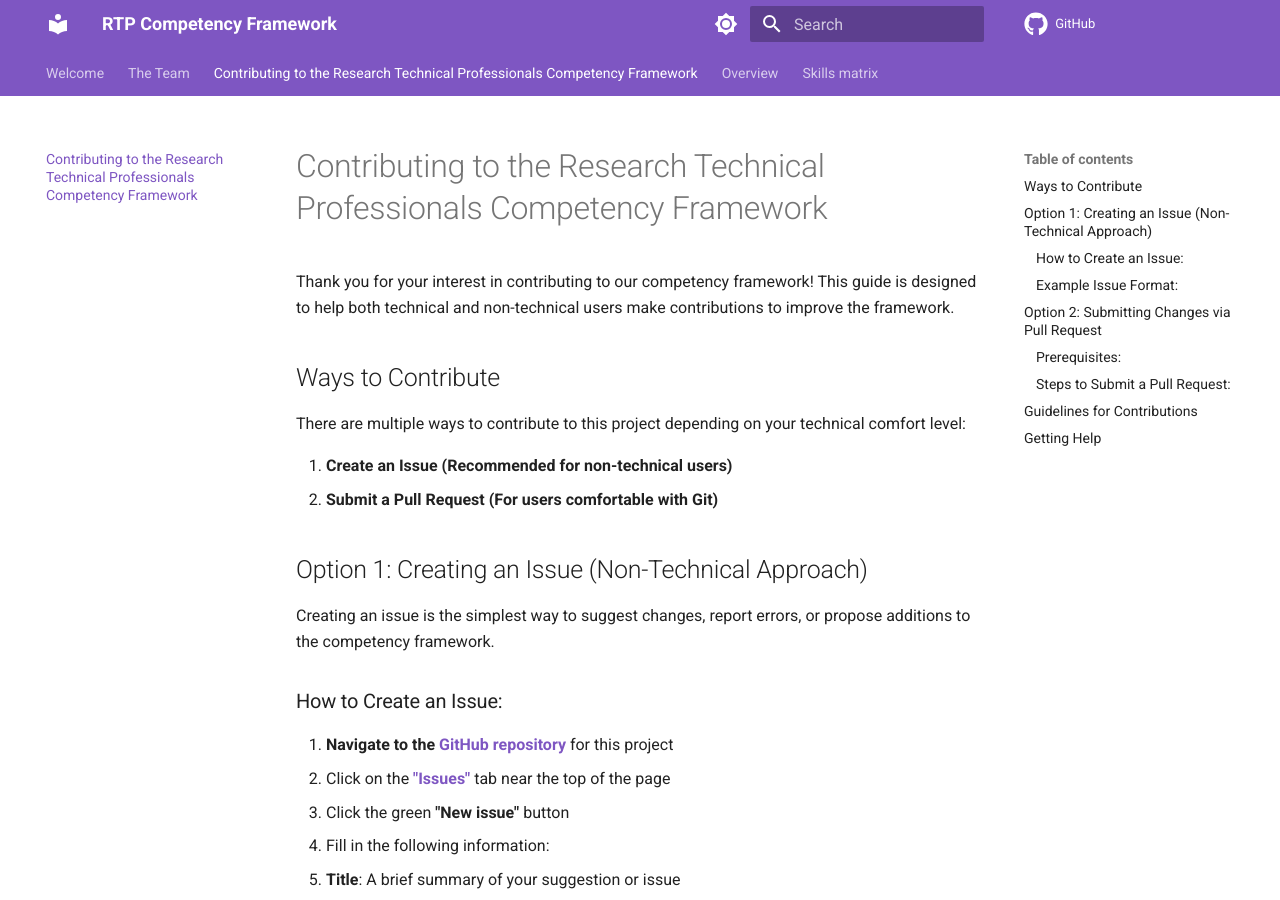
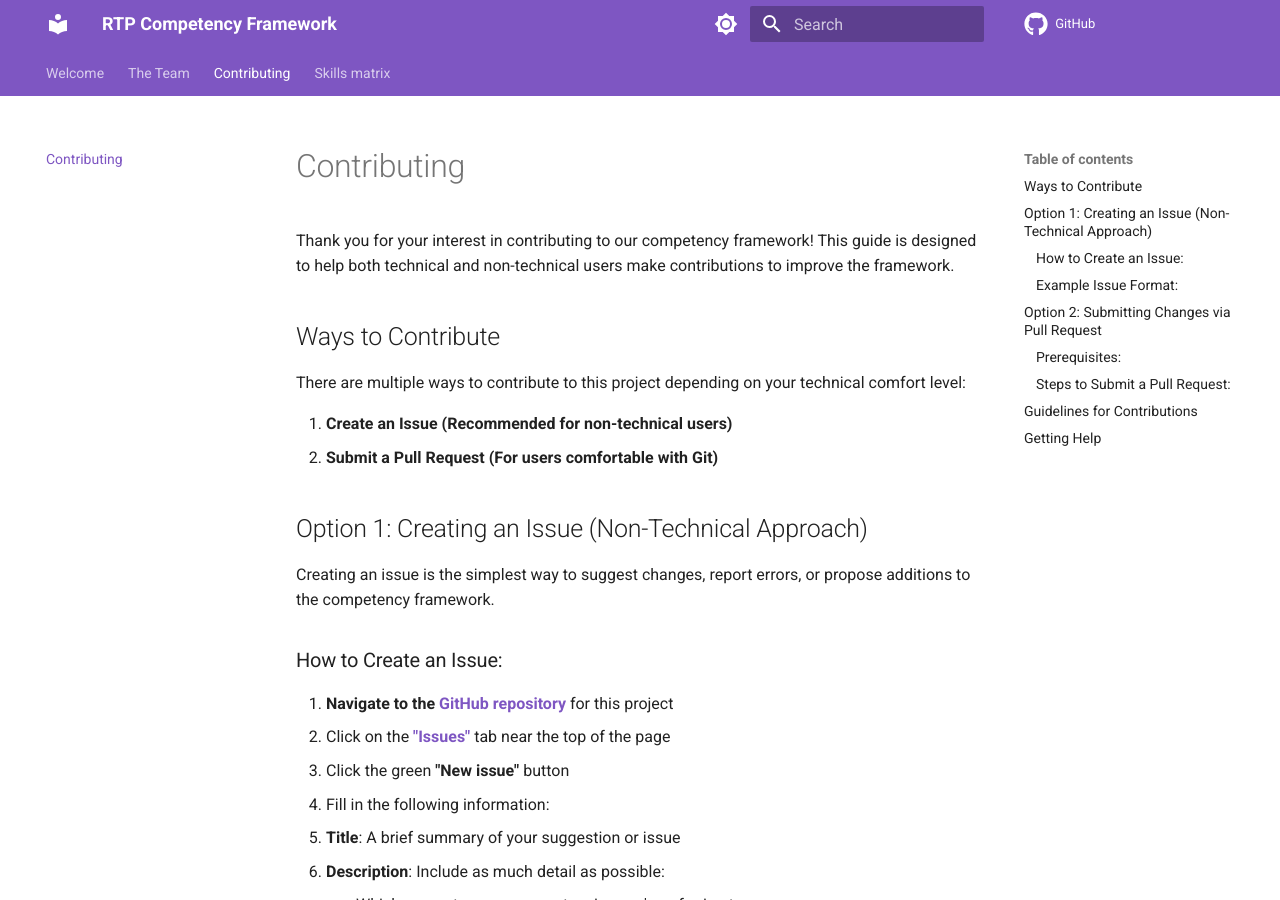
Before and after one commit to UoM-Data-Science-Platforms/sde-skills, an MkDocs documentation site: the page built from docs/contributing.md, in a window 1280 px wide and 900 px high. Built offline with MkDocs 1.6.1 and Material for MkDocs 9.7.7, drawn with Linux system fonts in a browser that asks for light colours; comment, search, counter and statistics services are not loaded.

Commit message:
Update contributing

```diff
--- a/docs/contributing.md
+++ b/docs/contributing.md
@@ -1,4 +1,4 @@
-# Contributing to the Research Technical Professionals Competency Framework
+# Contributing
 
 Thank you for your interest in contributing to our competency framework! This guide is designed to help both technical and non-technical users make contributions to improve the framework.
 
--- a/mkdocs.yml
+++ b/mkdocs.yml
@@ -39,7 +39,6 @@
     - search.suggest.indexes
   nav:
     - Home: index.md
-    - About: about.md
     - Skills Matrix:
         - Overview: skills_matrix/overview.md
         - Software Development & Testing: skills_matrix/software_development_testing.md
@@ -52,6 +51,7 @@
         - Project & Process Management: skills_matrix/project_process_management.md
         - Costing & Financial Oversight: skills_matrix/costing_financial_oversight.md
     - Contributing: contributing.md
+    - About: about.md
 markdown_extensions:
   - admonition
   - attr_list
```
Also changed, not shown: docs/overview.md (deleted).
